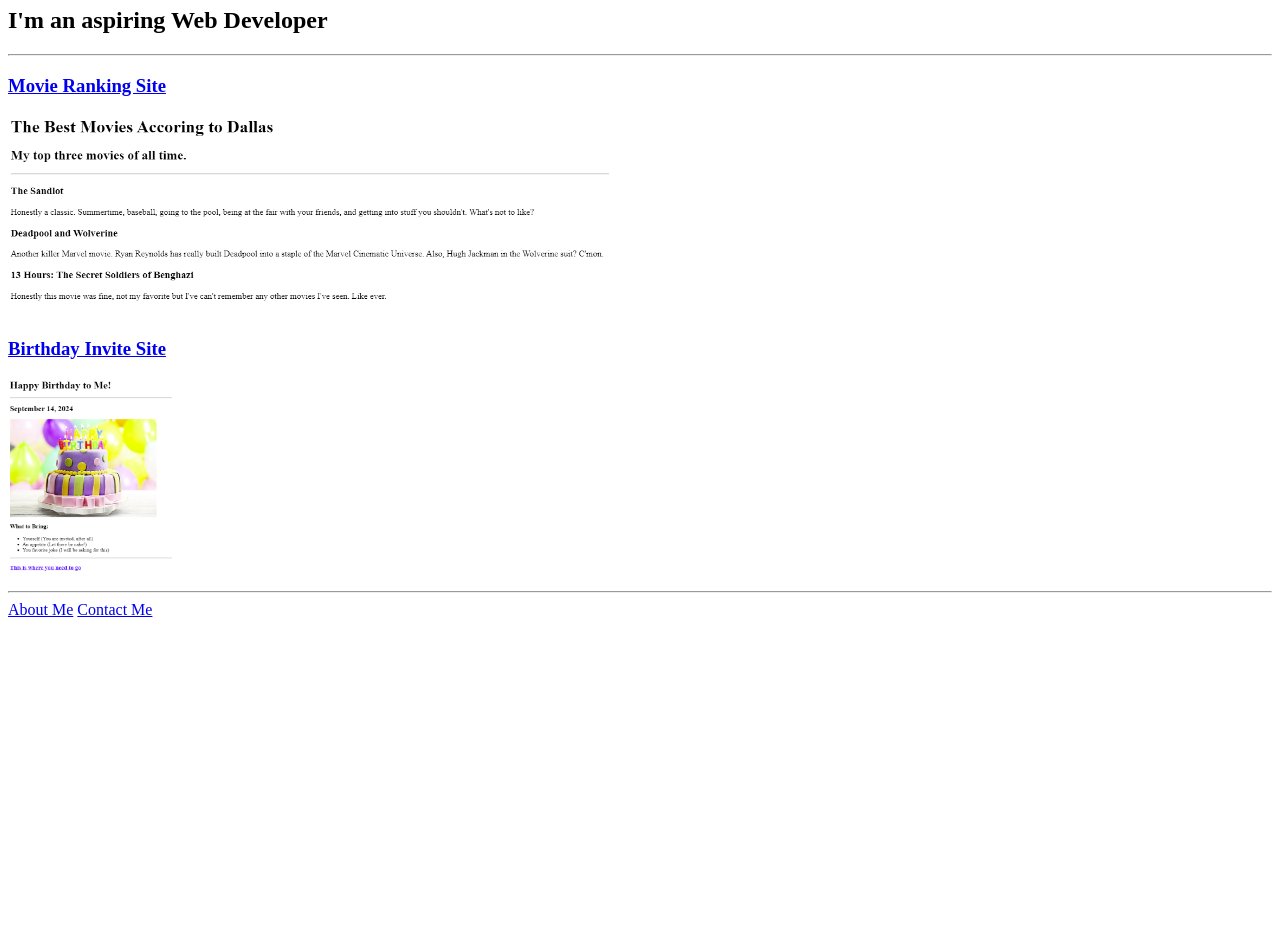
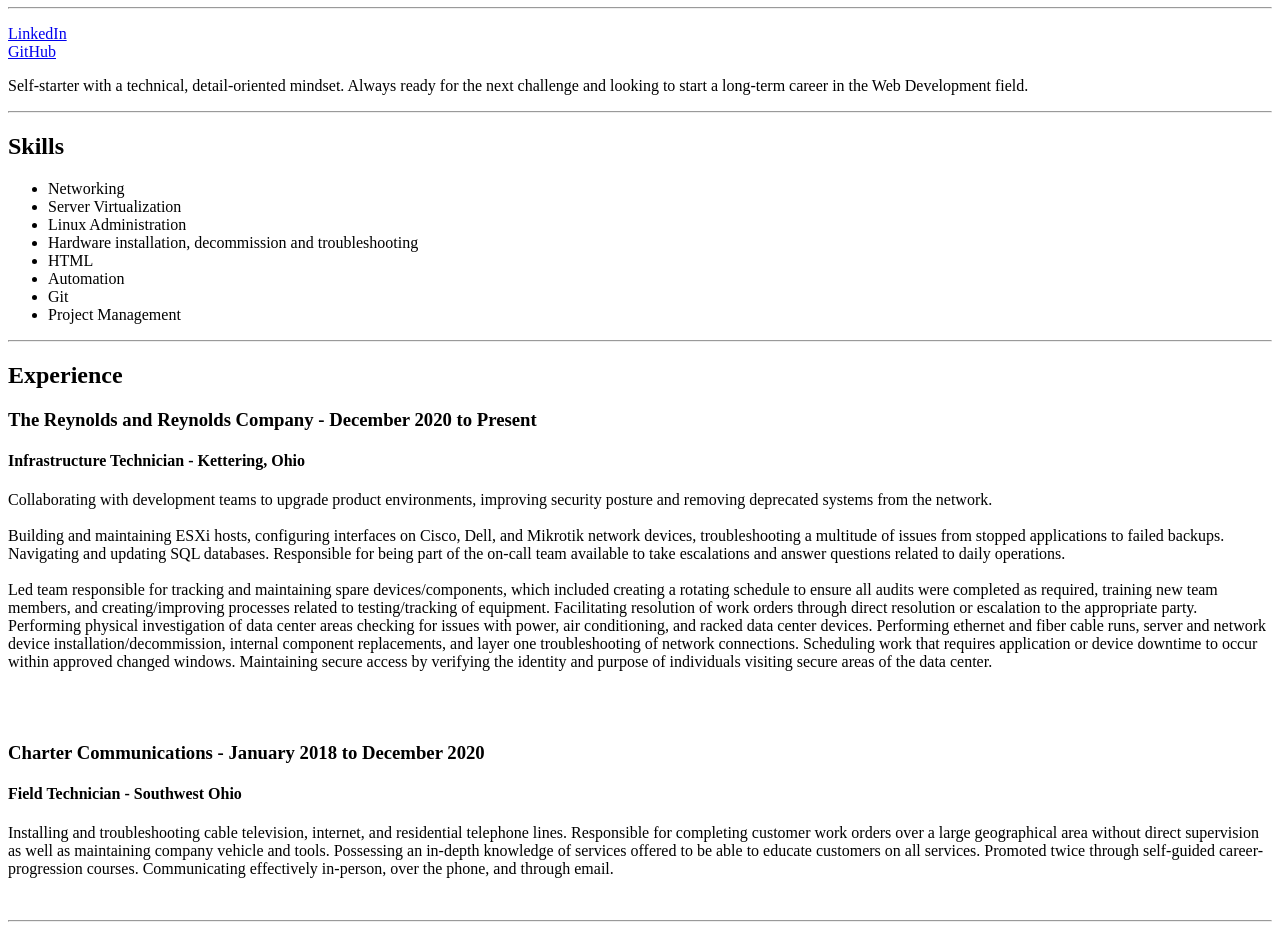
Before and after one commit to dallas-bell-centers/html-portfolio, a plain HTML site: page index.html in a window 1280 px wide. Shown: the part 73-1003 px from the top of the page. Before the commit the page ends 800 px from the top, so only its background shows below. Drawn offline with Linux system fonts and the light colour scheme.

Commit message:
Add Resume
Remove template files, add resume

```diff
--- a/index.html
+++ b/index.html
@@ -1,24 +1,64 @@
 <!DOCTYPE html>
 <html lang="en">
 <head>
-    <meta charset="UTF-8">
-    <meta name="viewport" content="width=device-width, initial-scale=1.0">
-    <title>DevDallas</title>
+  <meta charset="UTF-8">
+  <meta name="viewport" content="width=device-width, initial-scale=1.0">
+  <title>DevDallas</title>
 </head>
 <body>
-  <h1>Dallas Centers' Portfolio</h1>
-  <h2>I'm an aspiring Web Developer</h2>
+  <h1>Dallas Centers</h1>
   <hr />
-  <h3>
-    <a href="./public/movie-ranking.html">Movie Ranking Site</a>
-  </h3>
-  <img src="./assets/images/movie-ranking.png" height="200" />
-  <h3>
-    <a href="./public/birthday-invite.html">Birthday Invite Site</a>
-  </h3>
-  <img src="./assets/images/birthday-invite.png" height="200" />
+  <p>
+    <a href="https://www.linkedin.com/in/dallascenters/">LinkedIn</a> <br />
+    <a href="https://github.com/dallas-bell-centers">GitHub</a>
+  </p>
+  <p>Self-starter with a technical, detail-oriented mindset. Always ready for the next challenge and looking to
+    start a long-term career in the Web Development field.</p>
   <hr />
-  <a href="./public/about.html">About Me</a>
-  <a href="./public/contact.html">Contact Me</a>
+  <h2>Skills</h2>
+  <ul>
+    <li>Networking</li>
+    <li>Server Virtualization</li>
+    <li>Linux Administration</li>
+    <li>Hardware installation, decommission and troubleshooting</li>
+    <li>HTML</li>
+    <li>Automation</li>
+    <li>Git</li>
+    <li>Project Management</li>
+  </ul>
+  <hr />
+  <h2>Experience</h2>
+  <h3>The Reynolds and Reynolds Company - December 2020 to Present</h3>
+  <h4>Infrastructure Technician - Kettering, Ohio</h4>
+  <p>
+    Collaborating with development teams to upgrade product environments, improving security posture and removing deprecated systems from the network.
+
+    <br />
+    <br />
+    Building and maintaining ESXi hosts, configuring interfaces on Cisco, Dell, and Mikrotik network devices, troubleshooting a multitude of issues from stopped applications to failed backups.
+    Navigating and updating SQL databases.
+    Responsible for being part of the on-call team available to take escalations and answer questions related to daily operations.
+    <br />
+    <br />
+    Led team responsible for tracking and maintaining spare devices/components, which included creating a rotating schedule to ensure all audits were completed as required, training new team members, and creating/improving processes related to testing/tracking of equipment.
+    Facilitating resolution of work orders through direct resolution or escalation to the appropriate party.
+    Performing physical investigation of data center areas checking for issues with power, air conditioning, and racked data center devices.
+    Performing ethernet and fiber cable runs, server and network device installation/decommission, internal component replacements, and layer one troubleshooting of network connections.
+    Scheduling work that requires application or device downtime to occur within approved changed windows.
+    Maintaining secure access by verifying the identity and purpose of individuals visiting secure areas of the data center.
+  </p>
+  <br />
+  <br />
+  <h3>Charter Communications - January 2018 to December 2020</h3>
+  <h4>Field Technician - Southwest Ohio</h4>
+  <p>
+    Installing and troubleshooting cable television, internet, and residential telephone lines.
+    Responsible for completing customer work orders over a large geographical area without direct supervision as well as maintaining company vehicle and tools.
+    Possessing an in-depth knowledge of services offered to be able to educate customers on all services.
+    Promoted twice through self-guided career-progression courses.
+    Communicating effectively in-person, over the phone, and through email.
+  </p>
+  <br />
+  <hr />
 </body>
 </html>
```
Also changed, not shown: public/about.html (deleted, +0 -20 lines), public/birthday-invite.html (deleted, +0 -14 lines), public/contact.html (deleted, +0 -9 lines), public/movie-ranking.html (deleted, +0 -20 lines), assets/images/birthday-invite.png (deleted), assets/images/movie-ranking.png (deleted).
